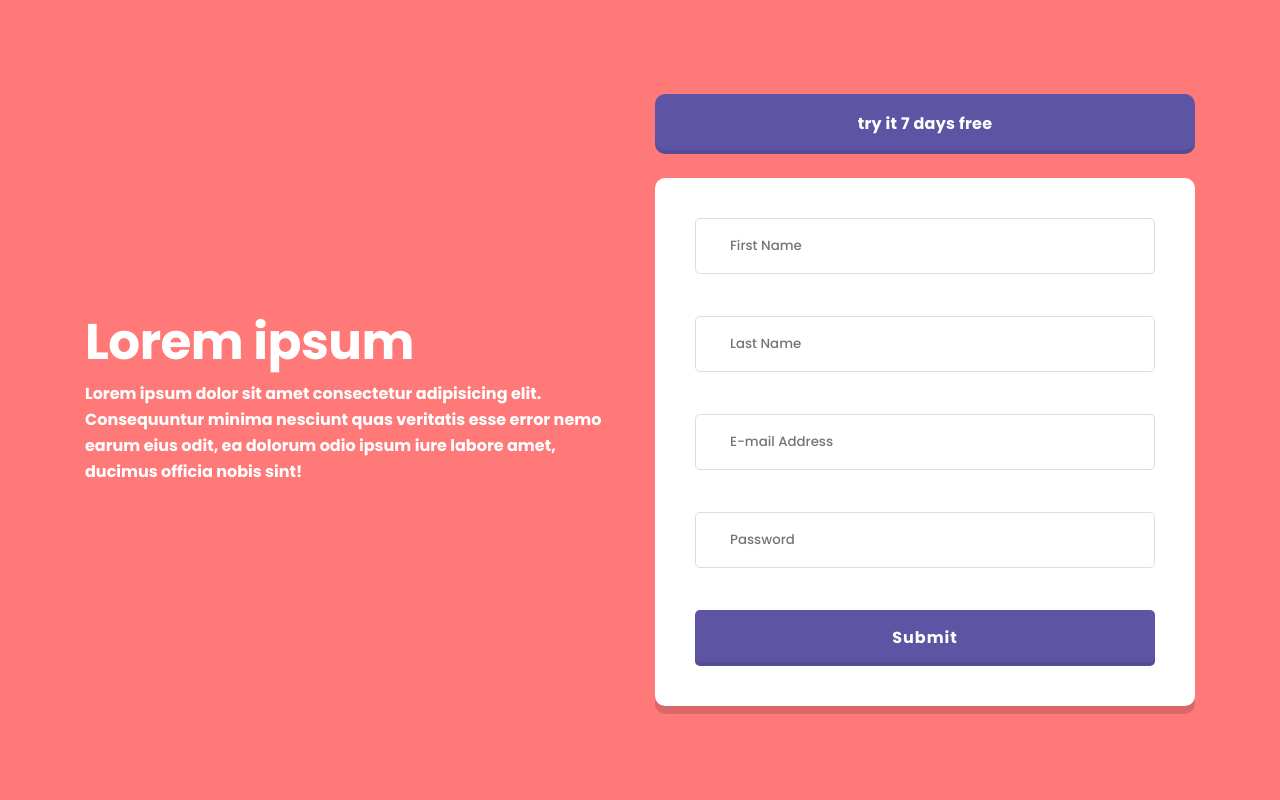
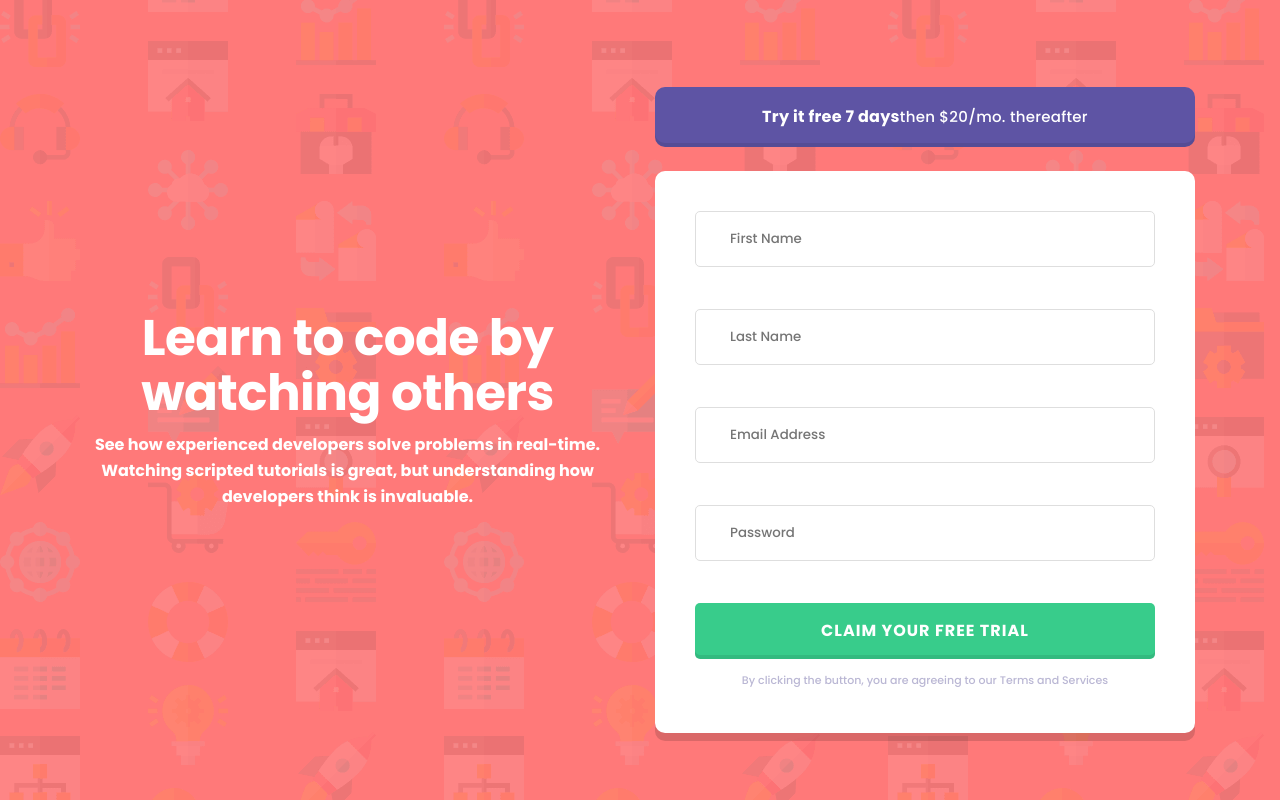
Before and after one commit to tamta123/components-with-sign-up-comp, a plain HTML site: page index.html in a window 1280 px wide. Drawn offline with Linux system fonts and the light colour scheme.

Commit message:
style:style updates for mobile version

```diff
--- a/index.html
+++ b/index.html
@@ -12,15 +12,18 @@
   <body>
     <main>
       <div class="infos">
-        <h1>Lorem ipsum</h1>
+        <h1>Learn to code by watching others</h1>
         <p>
-          Lorem ipsum dolor sit amet consectetur adipisicing elit. Consequuntur
-          minima nesciunt quas veritatis esse error nemo earum eius odit, ea
-          dolorum odio ipsum iure labore amet, ducimus officia nobis sint!
+          See how experienced developers solve problems in real-time. Watching
+          scripted tutorials is great, but understanding how developers think is
+          invaluable.
         </p>
       </div>
       <div class="form-section">
-        <div class="discription">try it 7 days free</div>
+        <div class="discription">
+          <span>Try it free 7 days</span>
+          <span class="not-bold">then $20/mo. thereafter</span>
+        </div>
         <form onsubmit="submitFc(event, this)">
           <div class="input-box">
             <input
@@ -31,10 +34,7 @@
               oninput="removeErrors(0)"
               onblur="setBlueBorder(0,this)"
             />
-            <img
-              src="./error_FILL0_wght400_GRAD0_opsz48.svg"
-              alt="error icon"
-            />
+            <img src="./images/icon-error.svg" alt="error icon" />
           </div>
           <div class="errorbox">
             <p class="error"></p>
@@ -48,10 +48,7 @@
               oninput="removeErrors(1)"
               onblur="setBlueBorder(1,this)"
             />
-            <img
-              src="./error_FILL0_wght400_GRAD0_opsz48.svg"
-              alt="error icon"
-            />
+            <img src="./images/icon-error.svg" alt="error icon" />
           </div>
           <div class="errorbox">
             <p class="error"></p>
@@ -61,24 +58,21 @@
               type="email"
               name="e-mail"
               id="email"
-              placeholder="E-mail Address"
+              placeholder="Email Address"
               oninput="removeErrors(2)"
               onblur="setBlueBorder(2,this)"
             />
-            <img
-              src="./error_FILL0_wght400_GRAD0_opsz48.svg"
-              alt="error icon"
-            />
+            <img src="./images/icon-error.svg" alt="error icon" />
           </div>
           <div class="errorbox">
             <p class="error"></p>
           </div>
-          <div class="input-box">
+          <!-- <div class="input-box">
             <input
-              type="password"
-              name="password"
-              id="password"
-              placeholder="Password"
+              type="tel"
+              name="telephone"
+              id="telephone"
+              placeholder="Telephone number"
               oninput="removeErrors(3)"
               onblur="setBlueBorder(3,this)"
             />
@@ -89,8 +83,42 @@
           </div>
           <div class="errorbox">
             <p class="error"></p>
+          </div> -->
+          <!-- <div class="input-box">
+            <input
+              type="date"
+              name="dob"
+              id="dob"
+              placeholder="Date of birth"
+              oninput="removeErrors(4)"
+              onblur="setBlueBorder(4,this)"
+            />
+            <img
+              src="./error_FILL0_wght400_GRAD0_opsz48.svg"
+              alt="error icon"
+            />
           </div>
-          <button class="submit-btn">Submit</button>
+          <div class="errorbox">
+            <p class="error"></p>
+          </div> -->
+          <div class="input-box">
+            <input
+              type="password"
+              name="password"
+              id="password"
+              placeholder="Password"
+              oninput="removeErrors(5)"
+              onblur="setBlueBorder(5,this)"
+            />
+            <img src="./images/icon-error.svg" alt="error icon" />
+          </div>
+          <div class="errorbox">
+            <p class="error"></p>
+          </div>
+          <button class="submit-btn">CLAIM YOUR FREE TRIAL</button>
+          <p class="about-button">
+            By clicking the button, you are agreeing to our Terms and Services
+          </p>
         </form>
       </div>
     </main>
--- a/script.js
+++ b/script.js
@@ -7,9 +7,13 @@ const submitFc = (event,form) => {
     const nameIsValid = nameValidation(form.name.value.trim());
     const surnameIsValid = lastNameValidation(form.surname.value.trim());
     const emailIsValid = emailValidation(form.email.value.trim());
-    const passwordIsValid = passwordValidation(form.password.value);
+    const telephoneIsValid = telephoneValidation(form.telephone.value);
+    const dobIsValid = dobValidation(form.dob.value);
+    const personalNumberIsValid = personalNumberValidation(form.personal-number.value);
 
-    if(nameIsValid && surnameIsValid && emailIsValid && passwordIsValid){
+
+
+    if(nameIsValid && surnameIsValid && emailIsValid &&telephoneIsValid &&dobIsValid && personalNumberIsValid){
         console.log('Form is submitted!');
     }
 }
@@ -50,12 +54,47 @@ function emailValidation(email){
     return true;
 }
 
-function passwordValidation(password){
-    if(password ===''){
-        inputBoxes[3].style.borderColor = '#ff7979'
-        errors[3].textContent = 'password cannot be empty';
-        errorIcons[3].style.display = "block"
-        return false;
+function telephoneValidation(telephone){
+    if(telephone === ''){
+      inputBoxes[3].style.borderColor = '#ff7979'
+      errors[3].textContent = 'Telephone number cannot be empty';
+      errorIcons[3].style.display = "block"
+      return false;
+    } else if (!/^[0-9]{10,}$/.test(telephoneNumber)){
+      inputBoxes[6].style.borderColor = '#ff7979'
+      errors[6].textContent = 'Please enter valid telephone number';
+      errorIcons[6].style.display = "block"
+      return false;
+    }
+    return true;
+  }
+
+  function dobValidation(dob){
+    if(dob === ''){
+      inputBoxes[4].style.borderColor = '#ff7979'
+      errors[4].textContent = 'Date of birth cannot be empty';
+      errorIcons[4].style.display = "block"
+      return false;
+    } else if (new Date(dob) > new Date()){
+      inputBoxes[4].style.borderColor = '#ff7979'
+      errors[4].textContent = 'Please enter valid date of birth';
+      errorIcons[4].style.display = "block"
+      return false;
+    }
+    return true;
+  }
+
+  function personalNumberValidation(personalNumber){
+    if(personalNumber === ''){
+      inputBoxes[5].style.borderColor = '#ff7979'
+      errors[5].textContent = 'Personal number cannot be empty';
+      errorIcons[5].style.display = "block"
+      return false;
+    } else if (!/^[0-9]{10}$/.test(personalNumber)){
+      inputBoxes[5].style.borderColor = '#ff7979'
+      errors[5].textContent = 'IPlease enter valid personal number';
+      errorIcons[5].style.display = "block"
+      return false;
     }
     return true;
 }
@@ -74,9 +113,16 @@ const setBlueBorder = (index, input) => {
         inputIsValid = lastNameValidation(input.value.trim())
     }else if (index === 2) {
         inputIsValid = emailValidation(input.value.trim())
-    }else {
-        inputIsValid = passwordValidation(input.value)
     }
+    else if (index === 3){
+        inputIsValid = telephoneValidation(input.value)
+    } else if (index === 4) {
+        inputIsValid = dobValidation(input.value)
+    } else {
+        inputIsValid = personalNumberValidation(input.value)
+
+    }
+
     if(inputIsValid){
         inputBoxes[index].style.borderColor = '#dedede'
     }else {
--- a/style.css
+++ b/style.css
@@ -14,10 +14,169 @@ body {
   width: 100vw;
   height: 100vh;
   background-color: var(--red);
+  background-image: url("./images/bg-intro-mobile.png");
 }
 
 main {
   display: flex;
+  flex-direction: column;
+  justify-content: center;
+  align-items: center;
+  gap: 45px;
+  width: 100%;
+  height: 100%;
+  padding: 88px 24px 68px 24px;
+}
+
+.infos {
+  max-width: 525px;
+}
+
+.infos h1 {
+  color: #fff;
+  text-align: center;
+  font-family: Poppins;
+  font-size: 28px;
+  font-style: normal;
+  font-weight: 700;
+  line-height: 36px;
+  letter-spacing: -0.292px;
+}
+
+.infos p {
+  color: #fff;
+  text-align: center;
+  font-family: Poppins;
+  font-size: 16px;
+  font-style: normal;
+  font-weight: 500;
+  line-height: 26px;
+}
+
+.form-section {
+  width: 100%;
+}
+
+.discription {
+  width: 100%;
+  color: #fff;
+  text-align: center;
+  font-family: Poppins;
+  font-size: 15px;
+  font-style: normal;
+  font-weight: 700;
+  line-height: 26px;
+  letter-spacing: 0.268px;
+  height: 60px;
+  background-color: var(--violet);
+  border-radius: 10px;
+  display: flex;
+  justify-content: center;
+  align-items: center;
+  font-style: normal;
+  font-weight: 700;
+  font-size: 16px;
+  line-height: 26px;
+  letter-spacing: 0.27px;
+  color: white;
+  box-shadow: inset 0px -4px 0px rgba(0, 0, 0, 0.0908818);
+  padding: 18px 67px;
+}
+.not-bold {
+  color: #fff;
+  font-family: Poppins;
+  font-size: 15px;
+  font-style: normal;
+  font-weight: 400;
+  line-height: 26px;
+  letter-spacing: 0.268px;
+}
+
+form {
+  margin-top: 24px;
+  width: 100%;
+  background-color: white;
+  padding: 24px;
+  box-shadow: 0px 8px 0px rgba(0, 0, 0, 0.14688);
+  border-radius: 10px;
+}
+
+.input-box > img {
+  height: 30px;
+  width: 3 0px;
+}
+
+.input-box {
+  width: 100%;
+  height: 56px;
+  border: 1px solid #dedede;
+  border-radius: 5px;
+  display: flex;
+  justify-content: space-between;
+  align-items: center;
+  padding: 15px 19px;
+}
+
+.input-box input {
+  border: none;
+  outline: none;
+}
+
+.input-box img {
+  display: none;
+}
+
+.errorbox {
+  width: 100%;
+  height: 17px;
+  margin-top: 6px;
+  margin-bottom: 19px;
+}
+
+.error {
+  font-style: italic;
+  font-weight: 500;
+  font-size: 11px;
+  line-height: 16px;
+  text-align: right;
+  color: var(--red);
+}
+
+.submit-btn {
+  width: 100%;
+  height: 56px;
+  border: none;
+  cursor: pointer;
+  background: #38cc8b;
+  box-shadow: inset 0px -4px 0px rgba(0, 0, 0, 0.0908818);
+  border-radius: 5px;
+  font-style: normal;
+  font-weight: 600;
+  font-size: 16px;
+  line-height: 26px;
+  letter-spacing: 1px;
+  color: white;
+}
+
+.about-button {
+  color: #bab7d4;
+  text-align: center;
+  font-family: Poppins;
+  font-size: 11px;
+  font-style: normal;
+  font-weight: 500;
+  line-height: 26px;
+  margin-top: 8px;
+}
+
+@media screen and (min-width: 768px) {
+  body {
+    background-image: url("./images/bg-intro-desktop.png");
+  }
+
+  main {
+    display: flex;
+    flex-direction: row;
     justify-content: center;
     align-items: center;
     gap: 45px;
@@ -66,6 +225,15 @@ main {
     letter-spacing: 0.27px;
     color: white;
     box-shadow: inset 0px -4px 0px rgba(0, 0, 0, 0.0908818);
+  }
+  .not-bold {
+    color: #fff;
+    font-family: Poppins;
+    font-size: 15px;
+    font-style: normal;
+    font-weight: 400;
+    line-height: 26px;
+    letter-spacing: 0.268px;
   }
 
   form {
@@ -123,7 +291,7 @@ form {
     height: 56px;
     border: none;
     cursor: pointer;
-  background: #5e54a4;
+    background: #38cc8b;
     box-shadow: inset 0px -4px 0px rgba(0, 0, 0, 0.0908818);
     border-radius: 5px;
     font-style: normal;
@@ -133,3 +301,4 @@ form {
     letter-spacing: 1px;
     color: white;
   }
+}
```
Also changed, not shown: images/bg-intro-desktop.png (added), images/bg-intro-mobile.png (added), images/favicon-32x32.png (added), images/icon-error.svg (added). Lines whose indentation alone changed are shown as unchanged.
